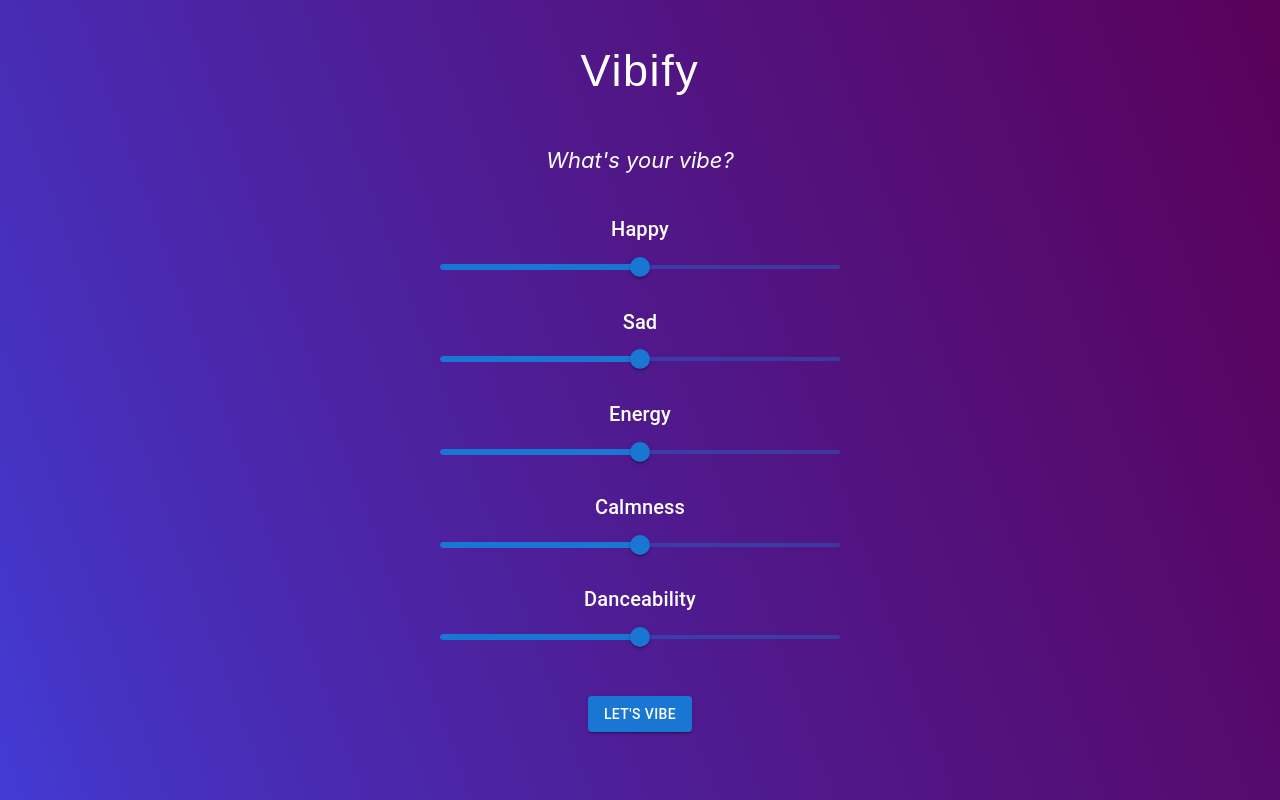
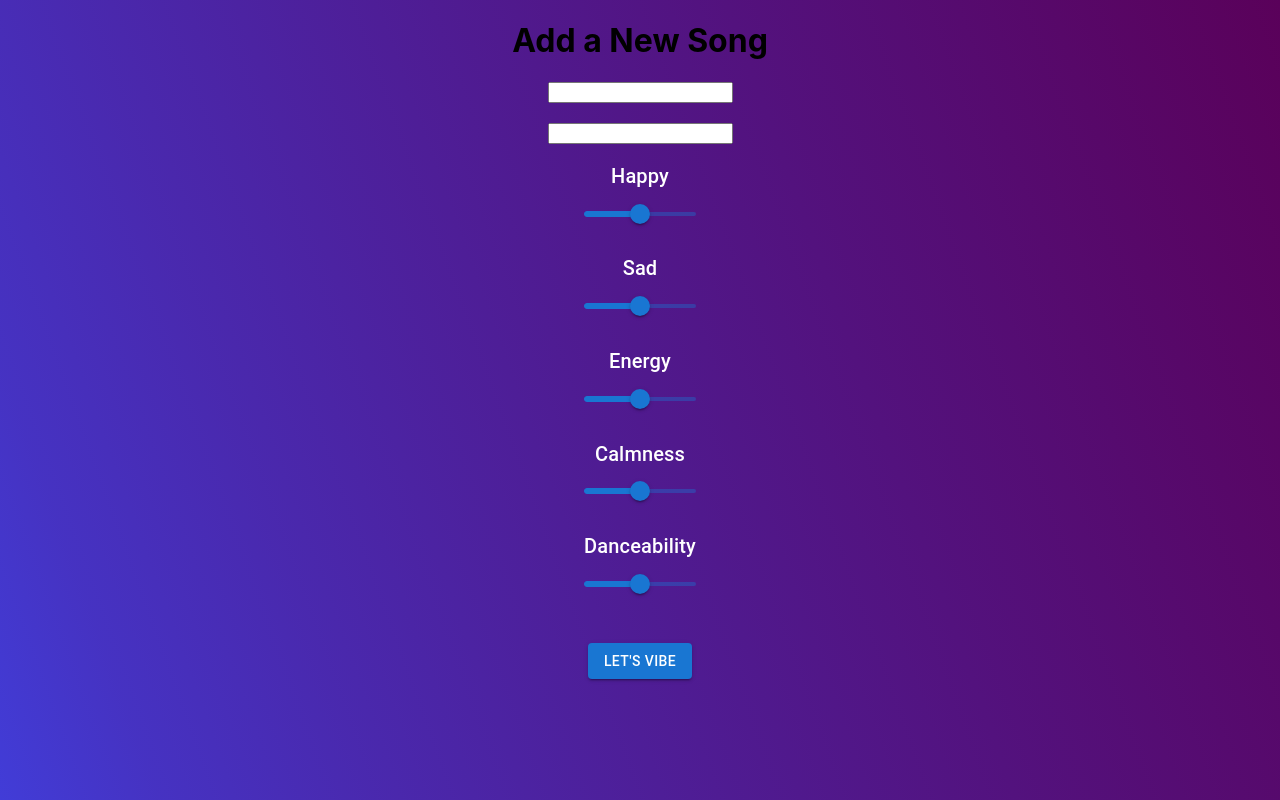
Before and after one commit to EricHaddad/Vibify, a React (Create React App) app: page /addSong in a window 1280 px wide. Shown: the top 800 px of the page. Built offline with nearby package versions, Linux system fonts and the light colour scheme.

Commit message:
Adds routing and new page

```diff
--- a/package.json
+++ b/package.json
@@ -11,7 +11,8 @@
     "@testing-library/user-event": "^13.5.0",
     "react": "^18.2.0",
     "react-dom": "^18.2.0",
-    "react-scripts": "5.0.1",
+    "react-router-dom": "^6.18.0",
+    "react-scripts": "^5.0.1",
     "web-vitals": "^2.1.4"
   },
   "scripts": {
--- a/src/App.js
+++ b/src/App.js
@@ -1,6 +1,8 @@
 import './App.css';
 import React, { useState } from 'react';
 import { FormControl, InputLabel, Slider, Box, Button, Typography } from '@mui/material';
+import { Link } from 'react-router-dom';
+import Sliders from './components/sliders';
 
 function App() {
   const [happyValue, setHappyValue] = useState(50);
@@ -37,6 +39,7 @@ function App() {
 
   return (
     <div className="App">
+
       <header className="App-header">
         <p>
           Vibify
@@ -45,59 +48,8 @@ function App() {
       <p className="h2">
           What's your vibe?
         </p>
-      <Box
-      display="flex"
-      flexDirection="column"
-      alignItems="center"
-      height="100vh"
-      >
-        <Typography marginBottom="8px" color="white" variant="h6">Happy</Typography>
-        <Slider
-          aria-label="Happy"
-          value={happyValue}
-          onChange={handleHappyValue}
-          valueLabelDisplay="auto"
-          className="sliderStyle"
-        />
-        <Typography marginBottom="8px"  color="white" variant="h6">Sad</Typography>
-        <Slider
-          aria-label="Sad"
-          value={sadValue}
-          onChange={handleSadValue}
-          valueLabelDisplay="auto"
-          className="sliderStyle"
-        />
-        <Typography marginBottom="8px" color="white" variant="h6">Energy</Typography>
-        <Slider
-          aria-label="Energy"
-          value={energyValue}
-          onChange={handleEnergyValue}
-          valueLabelDisplay="auto"
-          className="sliderStyle"
-        />
-        <Typography marginBottom="8px" color="white" variant="h6">Calmness</Typography>
-        <Slider
-          aria-label="Calmness"
-          value={calmnessValue}
-          onChange={handleCalmnessValue}
-          valueLabelDisplay="auto"
-          className="sliderStyle"
-        />
-
-        <Typography marginBottom="8px" color="white" variant="h6">Danceability</Typography>
-        <Slider
-          aria-label="Danceability"
-          value={danceabilityValue}
-          onChange={handleDanceabilityValue}
-          valueLabelDisplay="auto"
-          className="sliderStyle"
-        />
-        <Box className="buttonContainer">
-          <Button variant="contained" onClick={handleSubmit}>
-            Let's Vibe
-          </Button>
-        </Box>
-      </Box>
+      <Link to="/addSong">New Page</Link>
+      <Sliders />
 
     </div>
   );
--- /dev/null
+++ b/src/Routes.js
@@ -0,0 +1,15 @@
+import React from 'react';
+import { BrowserRouter as Router, Routes, Route } from "react-router-dom";
+import App from './App';
+import AddSong from './addSong';
+
+const AppRoutes = () => {
+  return (
+    <Routes>
+        <Route path="/addSong" element={<AddSong/>}/>
+        <Route path="/" element={<App />} />
+    </Routes>
+  );
+};
+
+export default AppRoutes;
--- /dev/null
+++ b/src/addSong.css
@@ -0,0 +1,14 @@
+.container {
+    display: flex;
+    flex-direction: column;
+    justify-content: center;
+    align-items: center;
+    width: 100%;
+}
+
+.song-inputs {
+    display: flex;
+    flex-direction: column;
+    gap: 20px;
+    margin-bottom: 16px;
+}
--- /dev/null
+++ b/src/addSong.js
@@ -0,0 +1,18 @@
+import Sliders from "./components/sliders";
+import "./addSong.css"
+
+function AddSong() {
+
+    return(
+        <div className="container">
+            <h1>Add a New Song</h1>
+            <div className="song-inputs">
+                <input></input>
+                <input></input>
+            </div>
+            <Sliders />
+        </div>
+    );
+}
+
+export default AddSong;
--- /dev/null
+++ b/src/components/sliders.js
@@ -0,0 +1,93 @@
+import React, { useState } from 'react';
+import { FormControl, InputLabel, Slider, Box, Button, Typography } from '@mui/material';
+
+function Sliders () {
+    const [happyValue, setHappyValue] = useState(50);
+    const [sadValue, setSadValue] = useState(50);
+    const [energyValue, setEnergyValue] = useState(50);
+    const [calmnessValue, setCalmnessValue] = useState(50);
+    const [danceabilityValue, setDanceabilityValue] = useState(50);
+
+    const handleHappyValue = (event, newValue) => {
+        setHappyValue(newValue);
+      };
+
+      const handleSadValue = (event, newValue) => {
+        setSadValue(newValue);
+      };
+
+      const handleEnergyValue = (event, newValue) => {
+        setEnergyValue(newValue);
+      };
+
+      const handleCalmnessValue = (event, newValue) => {
+        setCalmnessValue(newValue);
+      };
+
+      const handleDanceabilityValue = (event, newValue) => {
+        setDanceabilityValue(newValue);
+      };
+
+      const handleSubmit = () => {
+        const message = `Happy Value: ${happyValue}, Sad Value: ${sadValue}, Energetic Value: ${energyValue}, Calmness Value: ${calmnessValue}, Danceability Value: ${danceabilityValue}`;
+        alert(message);
+      };
+
+    return(
+        <Box
+      display="flex"
+      flexDirection="column"
+      alignItems="center"
+      height="100vh"
+      >
+        <Typography marginBottom="8px" color="white" variant="h6">Happy</Typography>
+        <Slider
+          aria-label="Happy"
+          value={happyValue}
+          onChange={handleHappyValue}
+          valueLabelDisplay="auto"
+          className="sliderStyle"
+        />
+        <Typography marginBottom="8px"  color="white" variant="h6">Sad</Typography>
+        <Slider
+          aria-label="Sad"
+          value={sadValue}
+          onChange={handleSadValue}
+          valueLabelDisplay="auto"
+          className="sliderStyle"
+        />
+        <Typography marginBottom="8px" color="white" variant="h6">Energy</Typography>
+        <Slider
+          aria-label="Energy"
+          value={energyValue}
+          onChange={handleEnergyValue}
+          valueLabelDisplay="auto"
+          className="sliderStyle"
+        />
+        <Typography marginBottom="8px" color="white" variant="h6">Calmness</Typography>
+        <Slider
+          aria-label="Calmness"
+          value={calmnessValue}
+          onChange={handleCalmnessValue}
+          valueLabelDisplay="auto"
+          className="sliderStyle"
+        />
+
+        <Typography marginBottom="8px" color="white" variant="h6">Danceability</Typography>
+        <Slider
+          aria-label="Danceability"
+          value={danceabilityValue}
+          onChange={handleDanceabilityValue}
+          valueLabelDisplay="auto"
+          className="sliderStyle"
+        />
+        <Box className="buttonContainer">
+          <Button variant="contained" onClick={handleSubmit}>
+            Let's Vibe
+          </Button>
+        </Box>
+      </Box>
+    );
+}
+
+export default Sliders;
--- a/src/index.js
+++ b/src/index.js
@@ -3,11 +3,16 @@ import ReactDOM from 'react-dom/client';
 import './index.css';
 import App from './App';
 import reportWebVitals from './reportWebVitals';
+import AppRoutes from './Routes';
+import { BrowserRouter as Router, Routes, Route } from "react-router-dom";
 
 const root = ReactDOM.createRoot(document.getElementById('root'));
 root.render(
   <React.StrictMode>
-    <App />
+    <Router>
+      <AppRoutes />
+    </Router>
+
   </React.StrictMode>
 );
 
```
Also changed, not shown: 1 other file (tests, documents, lock files or other folders).
